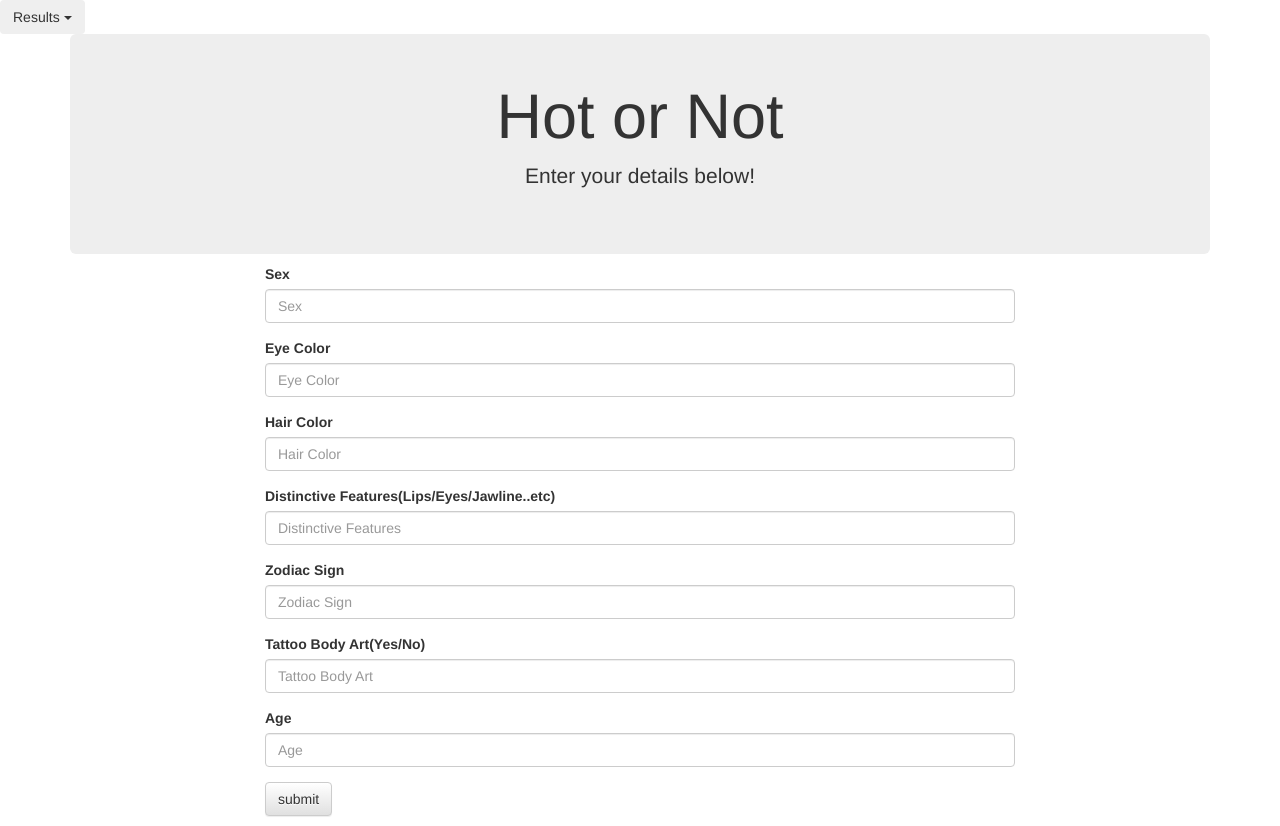
After one commit to gotar1/are_you_hot, a Flask app: template ML_Hot_Model/templates/index.html in a window 1280 px wide. The commit adds this page. Run offline with Flask 2, Linux system fonts and the light colour scheme; the template is opened without the code that fills it, so the values that code supplies are empty; some libraries are stand-ins or nearby versions.

Commit message:
updated html

```diff
--- /dev/null
+++ b/ML_Hot_Model/templates/index.html
@@ -0,0 +1,79 @@
+<!doctype html>
+<html lang="en">
+
+<head>
+    <meta charset="UTF-8">
+    <meta name="viewport" content="width=device-width, user-scalable=no, initial-scale=1.0, maximum-scale=1.0, minimum-scale=1.0">
+    <meta http-equiv="X-UA-Compatible" content="ie=edge">
+    <title>Heat Index</title>
+
+    <script src="http://code.jquery.com/jquery-3.3.1.min.js" integrity="sha256-FgpCb/KJQlLNfOu91ta32o/NMZxltwRo8QtmkMRdAu8=" crossorigin="anonymous"></script>
+    <link rel="stylesheet" href="https://maxcdn.bootstrapcdn.com/bootstrap/3.3.7/css/bootstrap.min.css" integrity="sha384-BVYiiSIFeK1dGmJRAkycuHAHRg32OmUcww7on3RYdg4Va+PmSTsz/K68vbdEjh4u" crossorigin="anonymous">
+    <link rel="stylesheet" href="https://maxcdn.bootstrapcdn.com/bootstrap/3.3.7/css/bootstrap-theme.min.css" integrity="sha384-rHyoN1iRsVXV4nD0JutlnGaslCJuC7uwjduW9SVrLvRYooPp2bWYgmgJQIXwl/Sp" crossorigin="anonymous">
+    <script src="https://maxcdn.bootstrapcdn.com/bootstrap/3.3.7/js/bootstrap.min.js" integrity="sha384-Tc5IQib027qvyjSMfHjOMaLkfuWVxZxUPnCJA7l2mCWNIpG9mGCD8wGNIcPD7Txa" crossorigin="anonymous"></script>
+    <link rel="stylesheet" href="{{ url_for('static', filename='css/style.css') }}">
+
+    <body>
+        <div class="dropdown">
+            <button class="btn btn dropdown-toggle" type="button" data-toggle="dropdown">Results
+            <span class="caret"></span></button>
+            <ul class="dropdown-menu">
+              <li><a href="dashboard.html">Dashboard</a></li>
+              <!-- <li><a href="barchart.html">Bar Chart</a></li>
+              <li><a href="piechart">Pie Chart</a></li> -->
+            </ul>
+        </div>
+        <div class="container">
+            <div class="jumbotron" style="text-align: center">
+                <h1>Hot or Not</h1>
+                <p>Enter your details below!</p>
+            </div>
+            <div class="row">
+                <div class="col-md-offset-2 col-md-8">
+                    <form method="POST" action="/" role="form", name="hotform">
+                        <div class="form-group">
+                            <label>Sex</label>
+                            <input type="text" class="form-control" name="sex" placeholder="Sex">
+                        </div>
+                        <div class="form-group">
+                            <label>Eye Color</label>
+                            <input type="text" class="form-control" name="eye color" placeholder="Eye Color">
+                        </div>
+                        <div class="form-group">
+                            <label>Hair Color</label>
+                            <input type="text" class="form-control" name="hair color" placeholder="Hair Color">
+                        </div>
+                        <div class="form-group">
+                            <label>Distinctive Features(Lips/Eyes/Jawline..etc)</label>
+                            <input type="text" class="form-control" name="distinctive features" placeholder="Distinctive Features">
+                        </div>
+                        <div class="form-group">
+                            <label>Zodiac Sign</label>
+                            <input type="text" class="form-control" name="zodiac sign" placeholder="Zodiac Sign">
+                        </div>
+                        <div class="form-group">
+                            <label>Tattoo Body Art(Yes/No)</label>
+                            <input type="text" class="form-control" name="tattoo body art" placeholder="Tattoo Body Art">
+                        </div>
+                        <div class="form-group">
+                            <label>Age</label>
+                            <input type="text" class="form-control" name="age" placeholder="Age">
+                        </div>
+                        <input type="submit" value="submit" class="btn btn-default">
+                    </form>
+                </div>
+            </div>
+            <div class="row">
+                <div class="col-md-offset-2 col-md-8">
+                    <h1>{{ Hot or Not }}</h1>
+                </div>
+            </div>
+        </div>
+        <!-- <div><button type="button" class="btn btn-outline-secondary"><a href="dashboard.html" class="card-link">Dashboard</a></button></p></div> -->
+
+        <script src="https://cdnjs.cloudflare.com/ajax/libs/d3/5.5.0/d3.js"></script>
+        <script type="text/javascript" src="https://d3js.org/d3.v4.min.js"></script>
+        <!-- <script src="../static/dashboard.js"></script> -->
+        <script src="https://cdn.plot.ly/plotly-latest.min.js"></script>
+    </body>
+</html>
```
Also changed, not shown: ML_Hot_Model/static/js/pie.js (+45 -17 lines), ML_Hot_Model/templates/dashboard.html (+31 -12 lines), ML_Hot_Model/static/js/bar.js (deleted), ML_Hot_Model/static/js/table.js (added), 1 other file.
